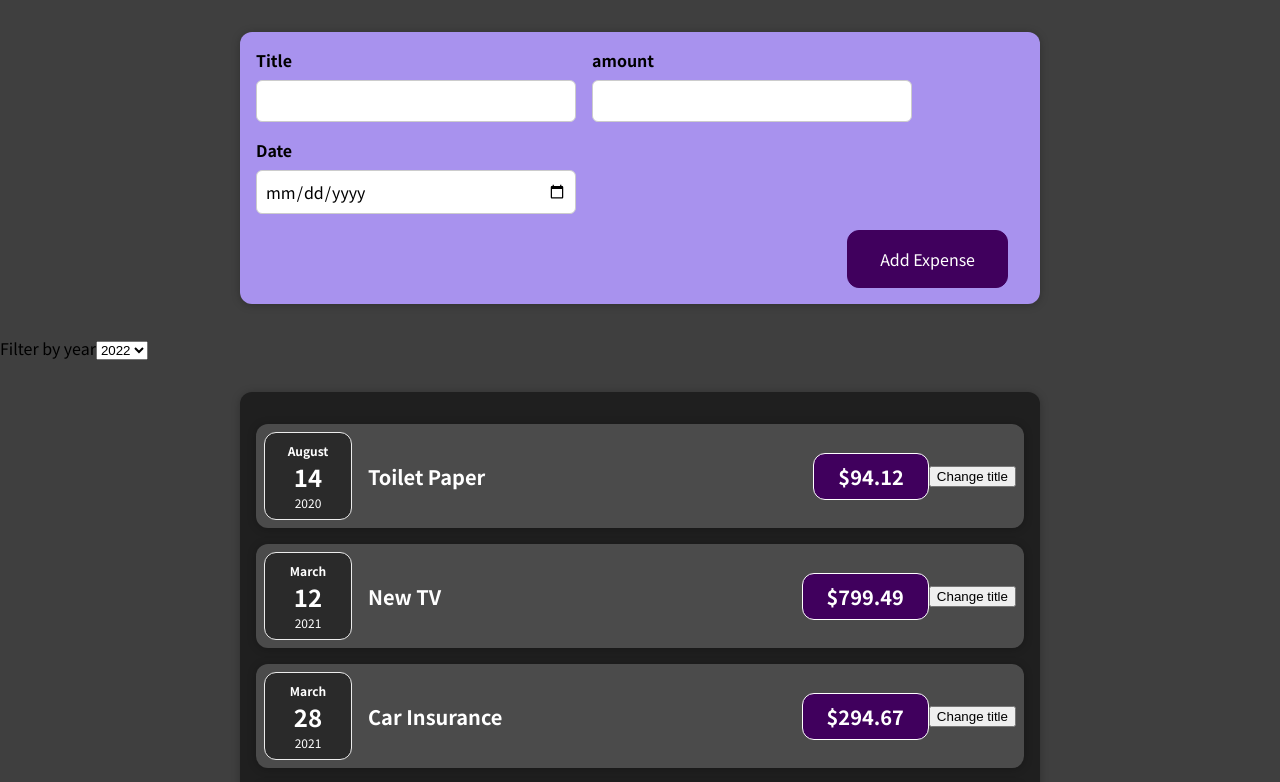
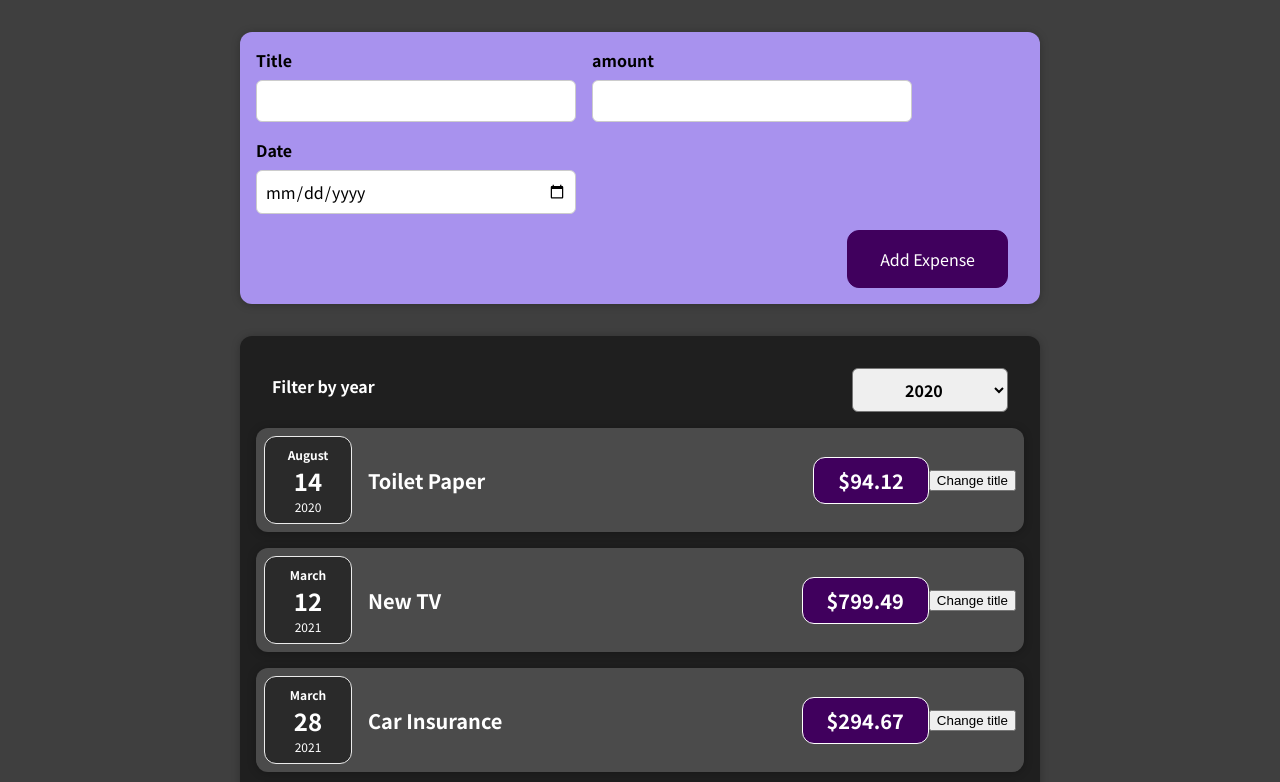
Before and after one commit to SoWrongImRight/react-expense-tracker, a React (Create React App) app: page / in a window 1280 px wide. Shown: the top 782 px of the page. Built offline with nearby package versions, Linux system fonts and the light colour scheme.

Commit message:
Working on getting state correct.

```diff
--- a/src/components/Expenses/ExpenseFilter.css
+++ b/src/components/Expenses/ExpenseFilter.css
@@ -0,0 +1,24 @@
+.expenses-filter {
+  color: white;
+  padding: 0 1rem;
+}
+
+.expenses-filter__control {
+  display: flex;
+  width: 100%;
+  align-items: center;
+  justify-content: space-between;
+  margin: 1rem 0;
+}
+
+.expenses-filter label {
+  font-weight: bold;
+  margin-bottom: 0.5rem;
+}
+
+.expenses-filter select {
+  font: inherit;
+  padding: 0.5rem 3rem;
+  font-weight: bold;
+  border-radius: 6px;
+}
--- a/src/components/Expenses/ExpenseFilter.js
+++ b/src/components/Expenses/ExpenseFilter.js
@@ -1,18 +1,21 @@
 import React, { useState } from 'react';
+import './ExpenseFilter.css';
 
 const ExpensesFilter = (props) => {
-  const [enteredYear, setEnteredYear] = useState('');
+  // const [enteredYear, setEnteredYear] = useState('');
 
   const yearChangeHandler = (event) => {
-    setEnteredYear(event.target.value);
-    console.log('In ExpenseFilter Component ' + enteredYear);
+    // setEnteredYear(event.target.value);
+    console.log('In ExpenseFilter Component ' + event.target.value);
+
+    props.onSaveFilterYear(event.target.value);
   };
 
   return (
     <div className="expenses-filter">
       <div value="2021" className="expenses-filter__control">
         <label>Filter by year</label>
-        <select onChange={yearChangeHandler}>
+        <select value={props.selected} onChange={yearChangeHandler}>
           <option value="2022">2022</option>
           <option value="2021">2021</option>
           <option value="2020">2020</option>
--- a/src/components/Expenses/Expenses.js
+++ b/src/components/Expenses/Expenses.js
@@ -1,18 +1,25 @@
-import React from 'react';
+import React, { useState } from 'react';
 import ExpenseItem from './ExpenseItem';
 import ExpensesFilter from './ExpenseFilter';
 import Card from '../UI/Card';
 import './Expenses.css';
 
 function Expenses(props) {
+  const [filteredYear, setFilteredYear] = useState('2020');
+
   const saveFilterYear = (enteredFilterYear) => {
-    const filterYear = enteredFilterYear;
+    setFilteredYear(enteredFilterYear);
+
+    console.log('In Exepense.js ' + filteredYear);
   };
 
   return (
     <div>
-      <ExpensesFilter onSaveFilterYear={saveFilterYear} />
       <Card className="expenses">
+        <ExpensesFilter
+          onSaveFilterYear={saveFilterYear}
+          selected={filteredYear}
+        />
         <ExpenseItem
           title={props.items[0].title}
           amount={props.items[0].amount}
```
